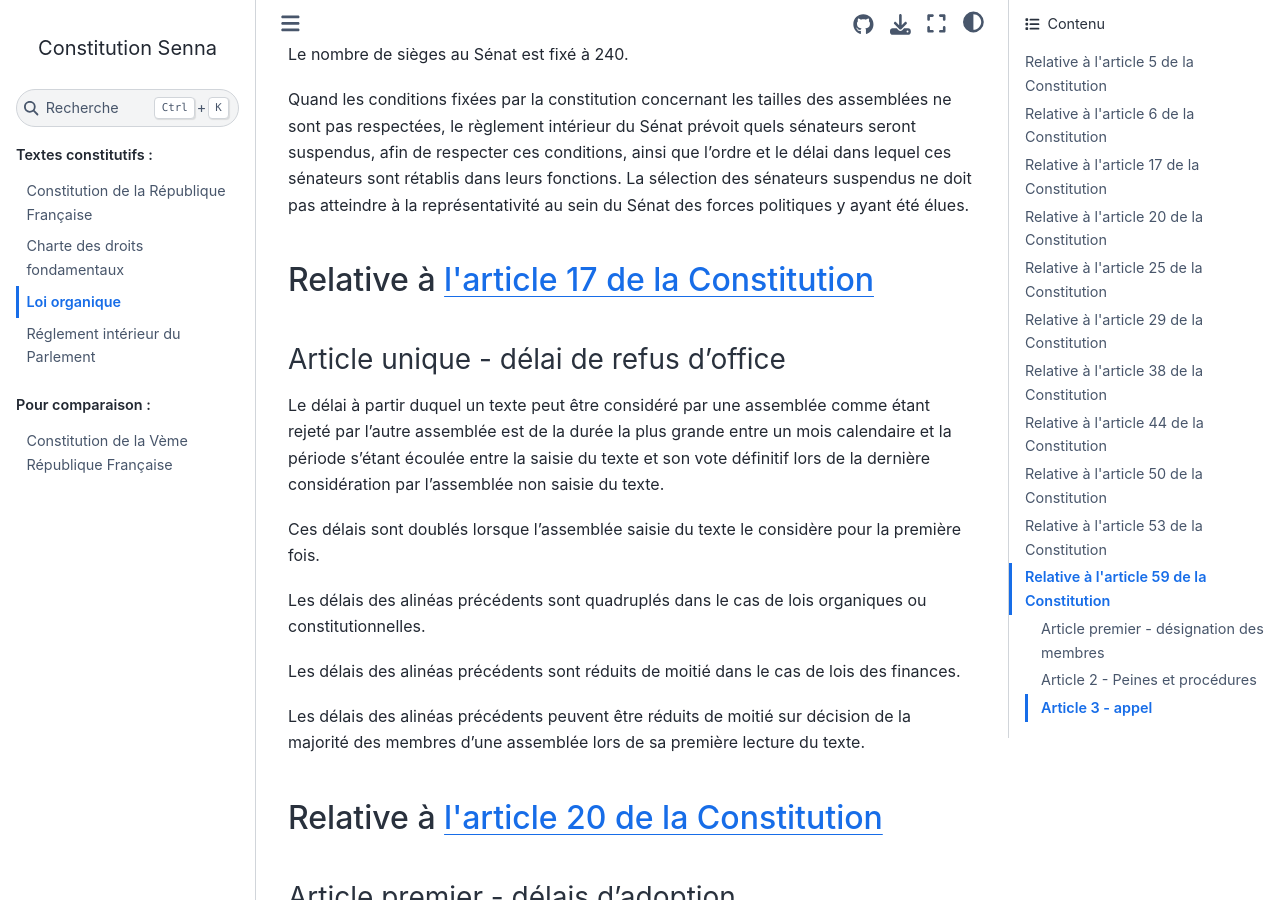
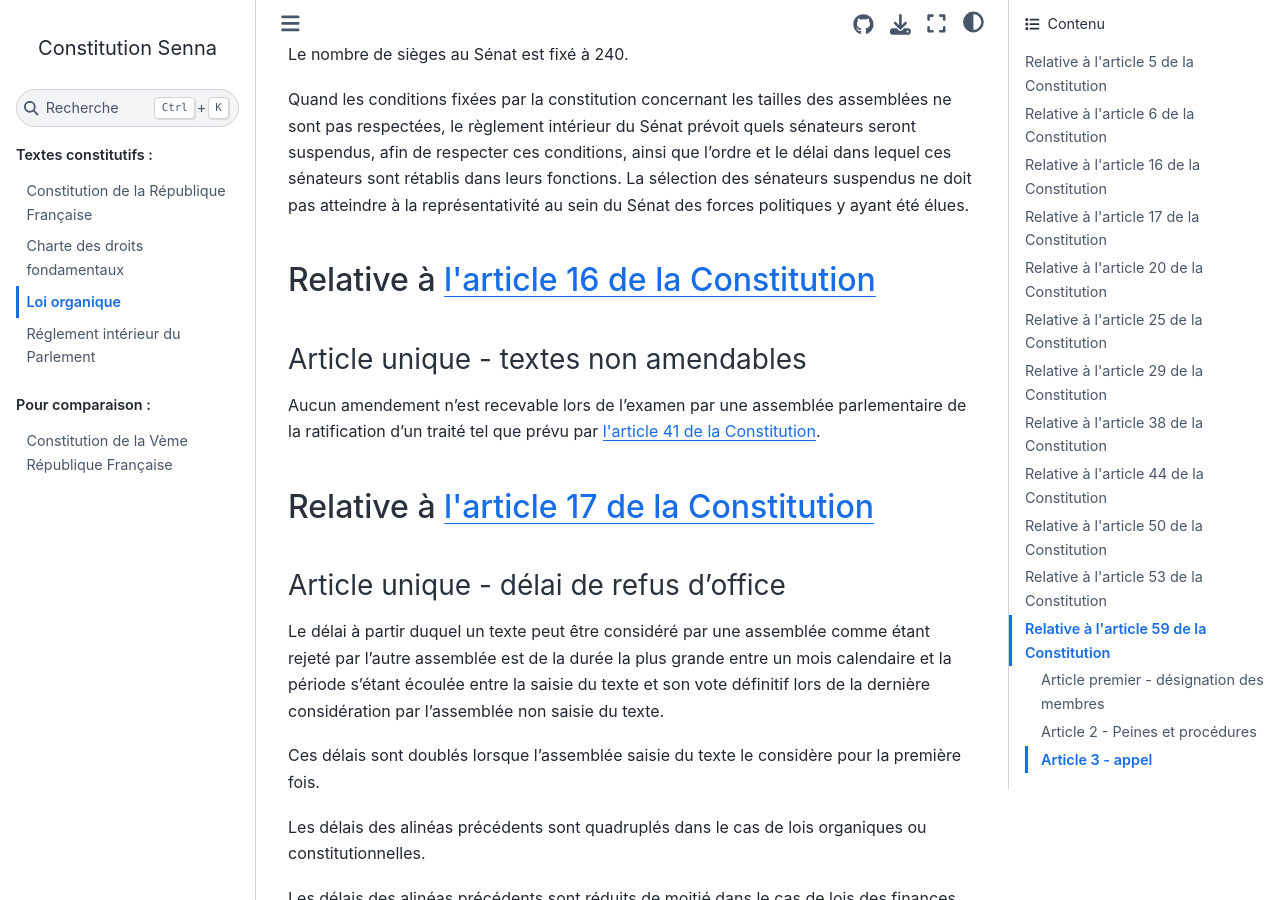
Before and after one commit to Gouvernathor/senna, a Sphinx documentation site: the page built from source/organique.rst, in a window 1280 px wide and 900 px high, scrolled down 2278 px. Built offline with Sphinx 7.4.7 and the Sphinx Book theme 1.1.4, drawn with Linux system fonts in a browser that asks for light colours.

Commit message:
recevabilité des amendements : déplacement en partie en organique

```diff
--- a/source/organique.rst
+++ b/source/organique.rst
@@ -76,9 +76,14 @@
 .. Relative à :artref:`résolutions parlementaires`
 .. -------------------------------------------------
 
-.. -------------------------------------------------
-.. Relative à :artref:`droit d'amendement`
-.. -------------------------------------------------
+-------------------------------------------------
+Relative à :artref:`droit d'amendement`
+-------------------------------------------------
+
+Article unique - textes non amendables
+---------------------------------------
+Aucun amendement n'est recevable lors de l'examen par une assemblée parlementaire de la ratification d'un traité tel que prévu par :artref:`ratification des traités`.
+
 
 ----------------------------------------------------
 Relative à :artref:`navette parlementaire et CMP`
--- a/source/reglement_interieur.rst
+++ b/source/reglement_interieur.rst
@@ -535,7 +531,7 @@
 
 .. article:: recevabilité financière
 
-Hors des propositions de loi de finances ou de financement de la sécurité sociale, et des propositions de loi d'amendement de lois de finances ou de financement de la sécurité sociale, aucun amendement dont l'adoption aurait pour conséquence soit une diminution des ressources publiques, soit une augmentation des charges publiques, n'est recevable.
+Aucun amendement dont l'adoption aurait pour conséquence soit une diminution des ressources publiques, soit une augmentation des charges publiques, n'est recevable, à moins de soit porter sur une proposition de loi de finances ou de financement de la sécurité sociale, ou d'amender la loi annuelle de finances ou de financement de la sécurité sociale.
 
 Votes
 =====
```
Also changed, not shown: other parts of source/reglement_interieur.rst (+0 -4 lines).
